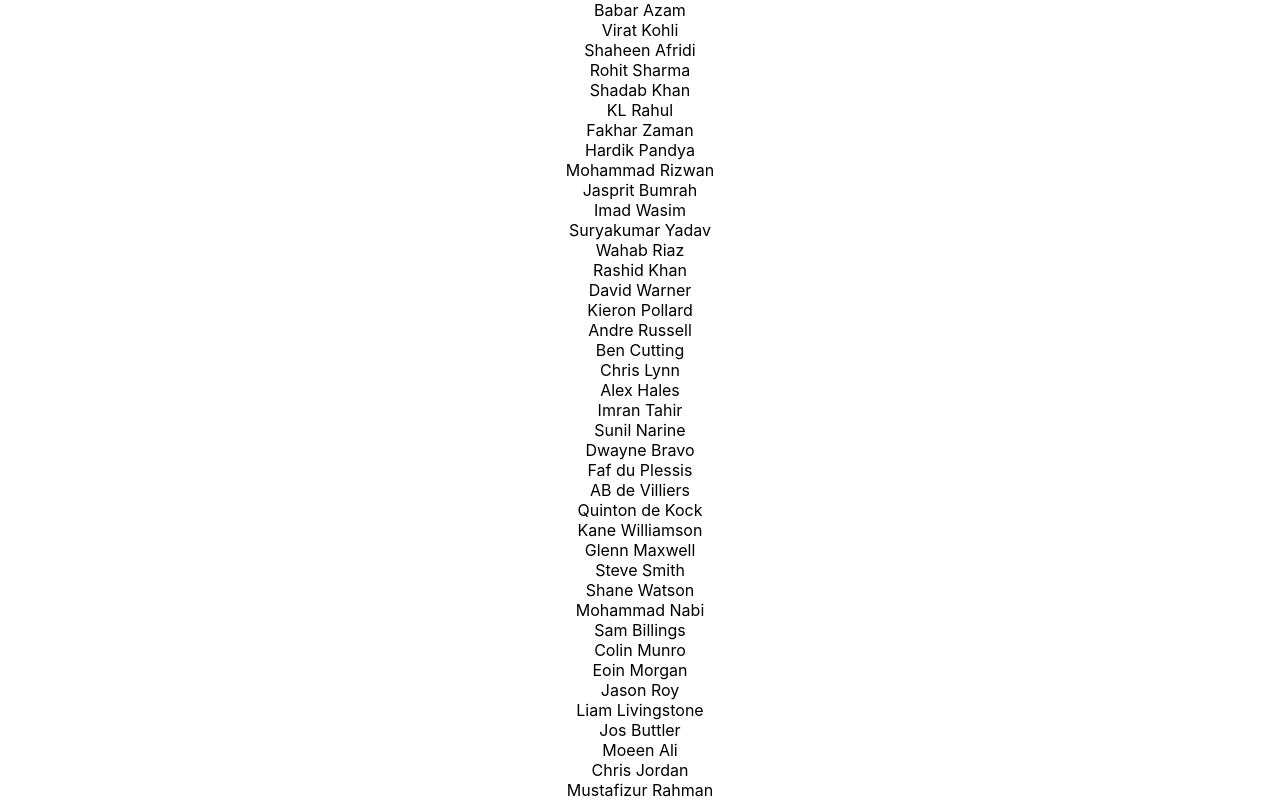
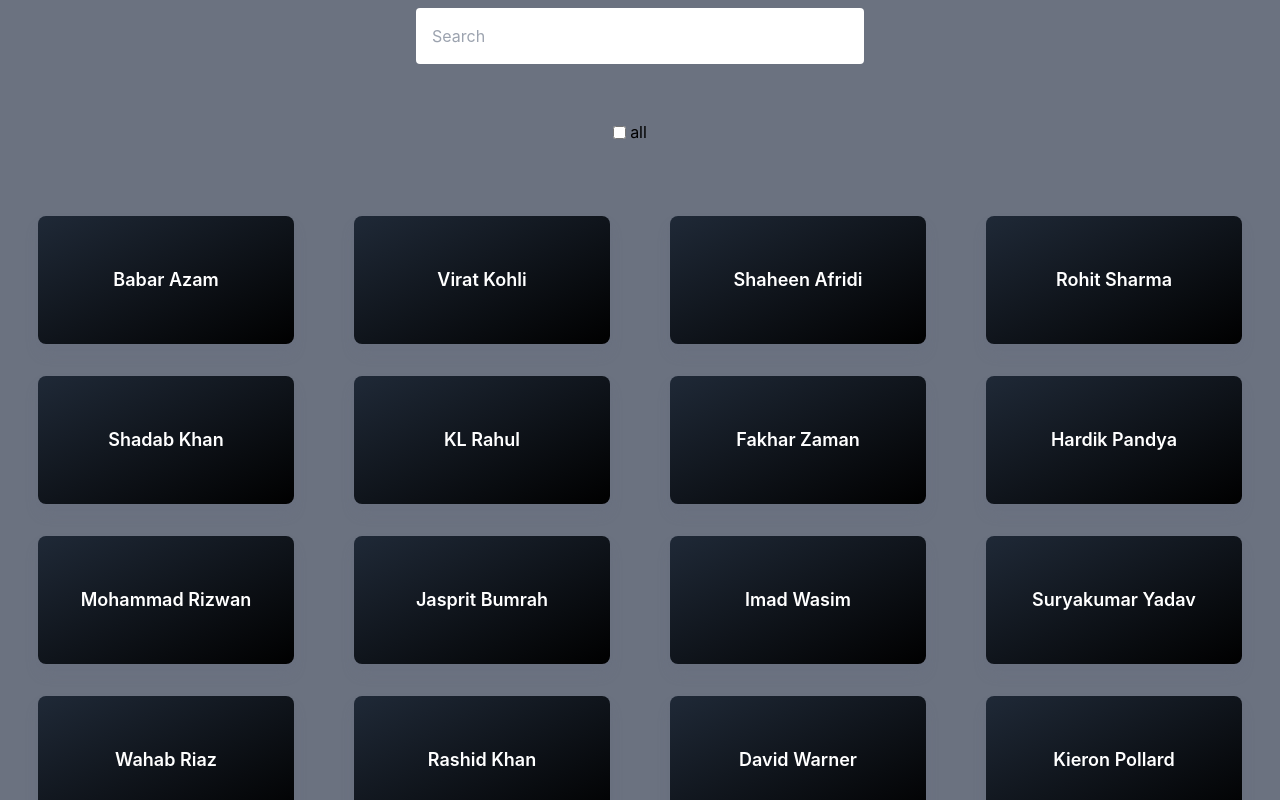
Before and after one commit to Fakhar-Mehdi/search-checkboxes, a React (Create React App) app: page / in a window 1280 px wide. Shown: the top 800 px of the page. Built offline with nearby package versions, Linux system fonts and the light colour scheme.

Commit message:
completed the functionality

```diff
--- /dev/null
+++ b/postcss.config.js
@@ -0,0 +1,6 @@
+module.exports = {
+  plugins: {
+    tailwindcss: {},
+    autoprefixer: {},
+  },
+}
--- a/src/App.tsx
+++ b/src/App.tsx
@@ -1,14 +1,72 @@
-import React from 'react';
-import './App.css';
-import { cricketers } from './data/cricketers';
-import "tailwindcss";
+import React, { useState } from 'react'
+import './App.css'
+import { cricketers } from './data/cricketers'
+import SearchBar from './components/searchBar'
+import Filters from './components/filters'
+import DataGrid from './components/dataGrid'
 
 function App() {
-  return (
-    <div className="App">
-     {cricketers.map(c=>(<div className='bg-red-500' key={c}>{c}</div>))}
-    </div>
-  );
+    const [cricketersList, setCricketersList] = useState(cricketers)
+    const [checkboxList, setCheckboxList] = useState(['all'])
+    const [currentSearch, setCurrentSearch] = useState('')
+    const [searchList, setSearchList] = useState<string[]>([])
+
+    const filterCricketers = (
+        searchBarValue: string,
+        searchItems: string[]
+    ) => {
+        if (searchItems.includes('all')) return cricketers
+
+        let newCricketersList = cricketers.filter((c) =>
+            c.toLowerCase().includes(searchBarValue.toLowerCase())
+        )
+
+        for (let searchItem of searchItems) {
+            newCricketersList = newCricketersList.filter((item) =>
+                item.toLowerCase().includes(searchItem.toLowerCase())
+            )
+        }
+
+        return newCricketersList
+    }
+
+    const handleSearch = (e: React.ChangeEvent<HTMLInputElement>) => {
+        if (e.target.value === '' && currentSearch !== '') {
+            if (checkboxList.includes(currentSearch)) return
+            let newCheckboxList = [...checkboxList, currentSearch]
+            if (newCheckboxList.length === 11)
+                newCheckboxList = newCheckboxList.filter((_, idx) => idx !== 1)
+
+            setCheckboxList(newCheckboxList)
+        }
+
+        const newCricketersList = filterCricketers(e.target.value, searchList)
+        setCricketersList(newCricketersList)
+        setCurrentSearch(e.target.value)
+    }
+
+    const handleCheckbox = (e: React.FormEvent<HTMLInputElement>) => {
+        let newSearchList = []
+        const { checked, value } = e.currentTarget
+
+        if (checked) newSearchList = [...searchList, value]
+        else newSearchList = searchList.filter((item) => item !== value)
+
+        const newCricketersList = filterCricketers(currentSearch, newSearchList)
+        setCricketersList(newCricketersList)
+        setSearchList(newSearchList)
+    }
+
+    return (
+        <div className='App  bg-gray-500'>
+            <SearchBar handleSearch={handleSearch} />
+            <Filters
+                checkboxList={checkboxList}
+                handleCheckbox={handleCheckbox}
+            />
+            <DataGrid cricketersList={cricketersList} />
+        </div>
+    )
 }
 
-export default App;
+export default App
--- /dev/null
+++ b/src/components/dataGrid.tsx
@@ -0,0 +1,55 @@
+import React from 'react'
+
+interface DataGridProps {
+    cricketersList: string[]
+}
+
+const EmptyState = React.memo(() => (
+    <div
+        className='flex flex-col items-center justify-center py-12 px-4'
+        role='status'
+        aria-live='polite'
+    >
+        <div className='text-gray-600 text-xl mb-2'>🏏</div>
+        <h3 className='text-2xl font-semibold text-gray-700 mb-1'>No Results Found</h3>
+        <p className='text-gray-500 text-center max-w-md'>
+            Try adjusting your search terms or filters to find what you're looking for.
+        </p>
+    </div>
+))
+
+EmptyState.displayName = 'EmptyState'
+
+const CricketerCard = React.memo(({ name }: { name: string }) => (
+    <div
+        className='bg-gradient-to-br from-gray-800 to-black text-white font-semibold p-6 m-2 rounded-lg shadow-lg shadow-gray-500/30 hover:shadow-2xl hover:shadow-gray-400/40 transition-all duration-300 h-32 w-64 flex justify-center items-center text-center transform hover:-translate-y-1'
+        role='listitem'
+        tabIndex={0}
+    >
+        <span className='text-lg leading-tight'>{name}</span>
+    </div>
+))
+
+CricketerCard.displayName = 'CricketerCard'
+
+const DataGrid = React.memo(({ cricketersList }: DataGridProps) => {
+    if (!cricketersList.length) {
+        return <EmptyState />
+    }
+
+    return (
+        <div
+            className='grid grid-cols-1 sm:grid-cols-2 md:grid-cols-3 lg:grid-cols-4 gap-4 justify-items-center items-center p-4'
+            role='list'
+            aria-label={`${cricketersList.length} cricketers found`}
+        >
+            {cricketersList.map((cricketer) => (
+                <CricketerCard key={cricketer} name={cricketer} />
+            ))}
+        </div>
+    )
+})
+
+DataGrid.displayName = 'DataGrid'
+
+export default DataGrid
--- /dev/null
+++ b/src/components/filters.tsx
@@ -0,0 +1,27 @@
+import React, { FormEvent } from 'react'
+
+interface FiltersProps {
+    checkboxList: string[]
+    handleCheckbox: (e: FormEvent<HTMLInputElement>) => void
+}
+
+const Filters = ({ checkboxList, handleCheckbox }: FiltersProps) => {
+    return (
+        <div className='flex justify-center items-center m-10' key='dfgdg'>
+            {checkboxList.map((checkbox: string) => (
+                <React.Fragment key={checkbox}>
+                    <input
+                        type='checkbox'
+                        onChange={handleCheckbox}
+                        value={checkbox}
+                    />
+                    <label htmlFor={checkbox} className='m-2 mr-5 ml-1'>
+                        {checkbox}
+                    </label>
+                </React.Fragment>
+            ))}
+        </div>
+    )
+}
+
+export default Filters
--- /dev/null
+++ b/src/components/searchBar.tsx
@@ -0,0 +1,18 @@
+interface SearchBarProps {
+    handleSearch: (e: React.ChangeEvent<HTMLInputElement>) => void
+}
+
+const SearchBar = ({ handleSearch }: SearchBarProps) => {
+    return (
+        <div className='w-full col-span-full flex justify-center'>
+            <input
+                type='search'
+                placeholder='Search'
+                className='block w-full max-w-md p-4 m-2 rounded'
+                onChange={handleSearch}
+            />
+        </div>
+    )
+}
+
+export default SearchBar
--- a/src/index.css
+++ b/src/index.css
@@ -1,3 +1,7 @@
+@tailwind base;
+@tailwind components;
+@tailwind utilities;
+
 body {
   margin: 0;
   font-family: -apple-system, BlinkMacSystemFont, 'Segoe UI', 'Roboto', 'Oxygen',
--- /dev/null
+++ b/tailwind.config.js
@@ -0,0 +1,11 @@
+/** @type {import('tailwindcss').Config} */
+module.exports = {
+  content: [
+    "./src/**/*.{js,jsx,ts,tsx}",
+    "./public/index.html",
+  ],
+  theme: {
+    extend: {},
+  },
+  plugins: [],
+}
```
Also changed, not shown: package.json (+5 -2 lines), 1 other file (tests, documents, lock files or other folders).
